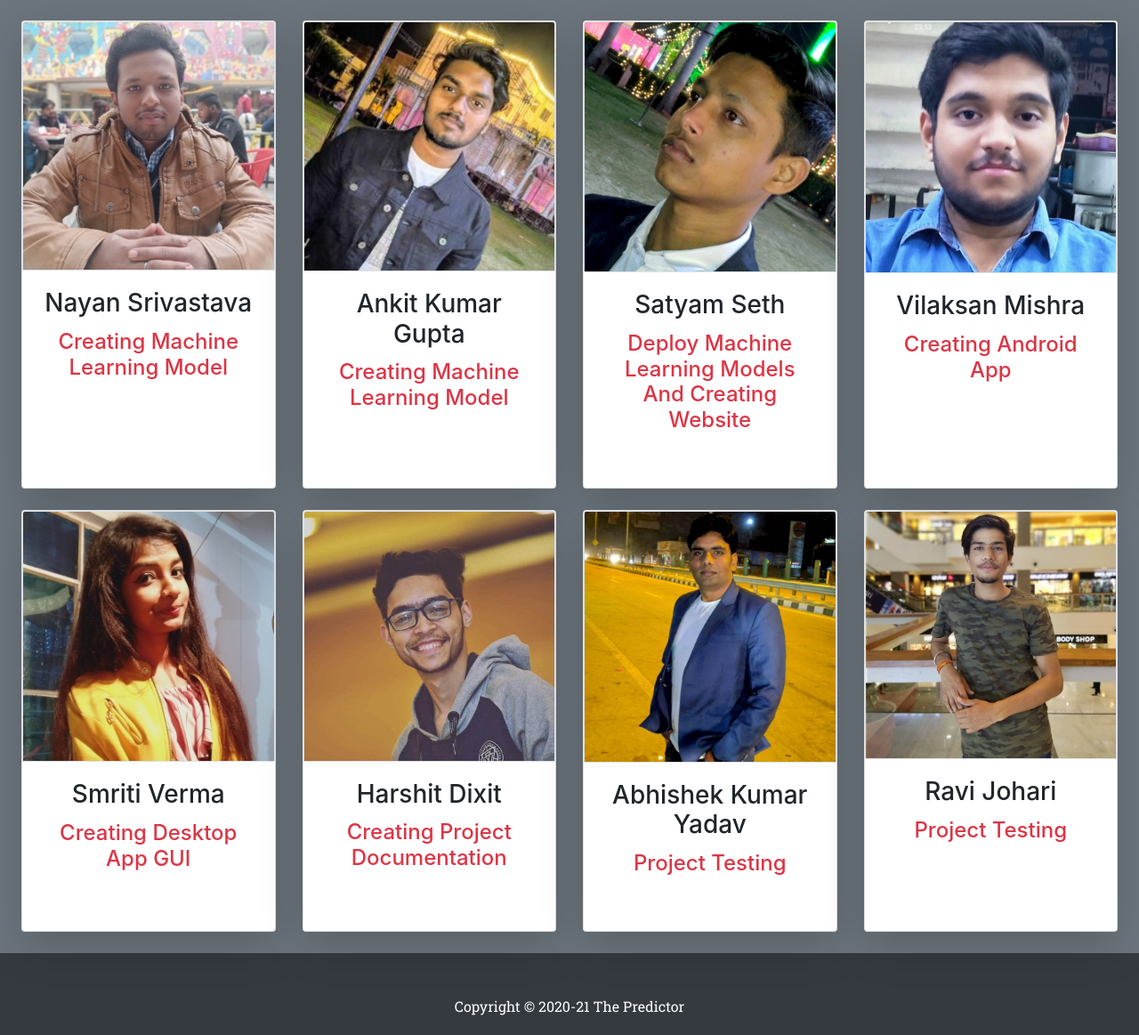
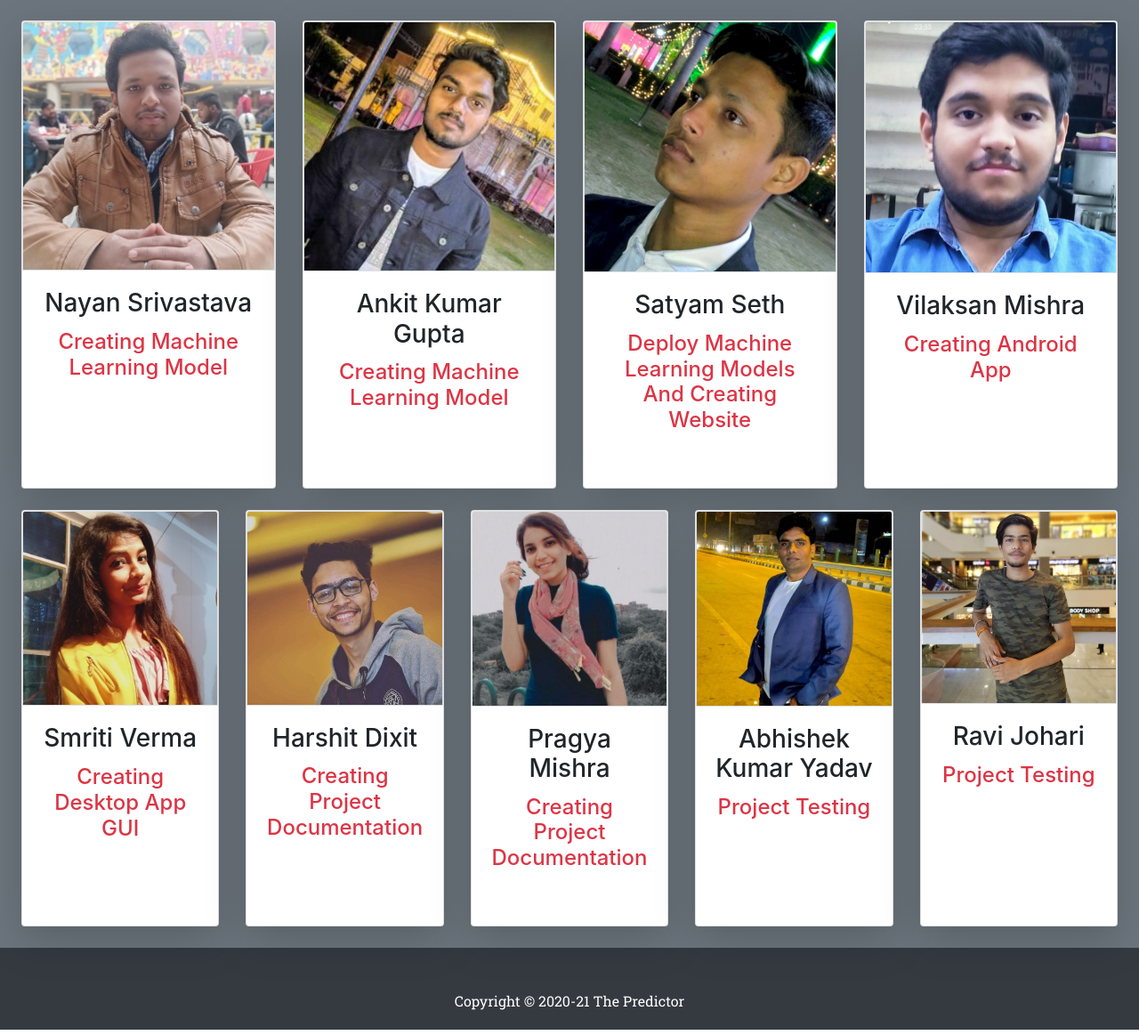
Before and after one commit to satyam-seth/mic, a Django app: page /about/ in a window 1280 px wide. Shown: the part 432-1595 px from the top of the page at 89% size. Run offline with Django 3.2, Linux system fonts and the light colour scheme; parts of the project's set-up code (start-up, migrations or seed data) failed here and were passed over; some libraries are stand-ins or nearby versions; some web fonts are replaced.

Commit message:
version 1.0

```diff
--- a/core/templates/core/about.html
+++ b/core/templates/core/about.html
@@ -124,6 +124,24 @@
                 </div>
             </div>
             <div class="card shadow-lg">
+                <img class="card-img-top border" src="{% static '/core/images/pragya.jpeg' %}" alt="Card image cap">
+                <div class="card-body">
+                    <h3 class="card-title">Pragya Mishra</h3>
+                    <h4 class="text-danger">Creating Project Documentation</h4>
+                    <div class="card-text">
+                        <a href="mailto:mishrapragya2038@gmail.com">
+                            <i class="fas fa-envelope fa-2x mr-2 text-success"></i>
+                        </a>
+                        <a href="https://www.linkedin.com/in/pragya-mishra-47b2721b0">
+                            <i class="fab fa-linkedin fa-2x mx-2 text-primary"></i>
+                        </a>
+                        <a href="https://github.com/">
+                            <i class="fab fa-github fa-2x ml-2 text-dark"></i>
+                        </a>
+                    </div>
+                </div>
+            </div>
+            <div class="card shadow-lg">
                 <img class="card-img-top border" src="{% static '/core/images/abhishek.jpg' %}" alt="Card image cap">
                 <div class="card-body">
                     <h3 class="card-title">Abhishek Kumar Yadav</h3>
```
Also changed, not shown: doc/req.txt (added, +8 -0 lines), README.md (added), core/static/core/images/pragya.jpeg (added), db.sqlite3, 2 other files.
